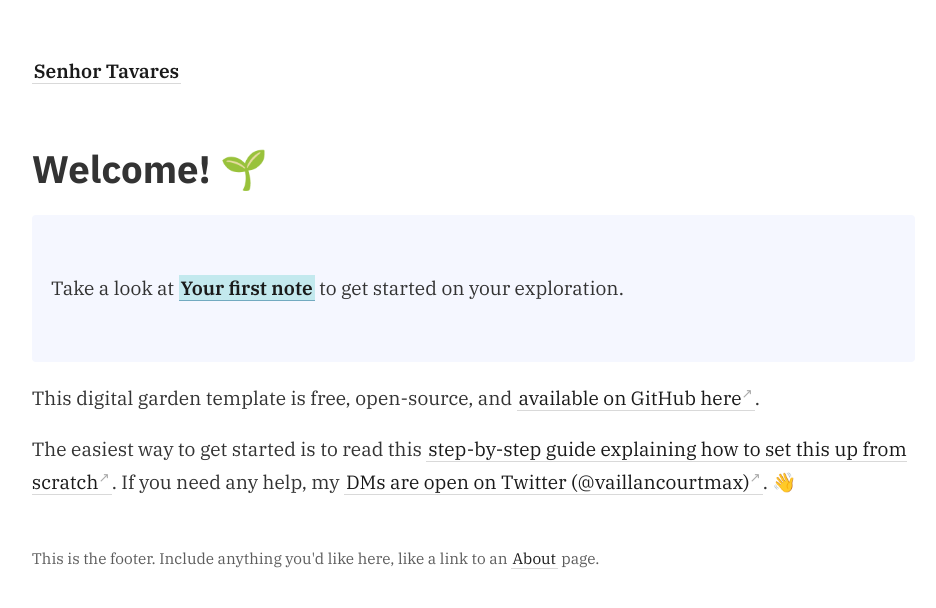
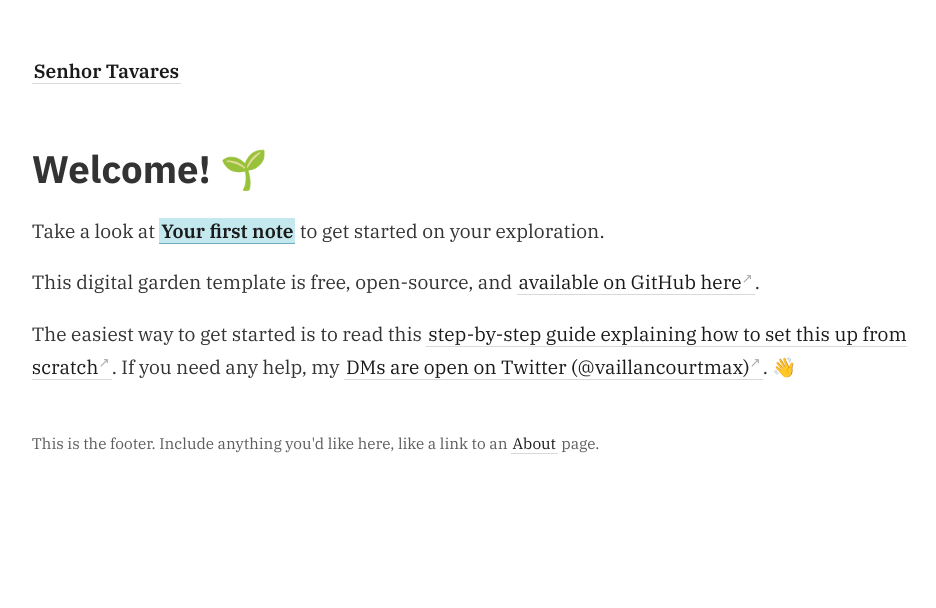
Before and after one commit to macedotavares/senhortavares, a Jekyll site: the page built from _pages/index.md, in a window 1280 px wide. Shown: the top 608 px of the page, without its empty margins (45-981 px from the left). Built offline with Jekyll 4.4.1, drawn with Linux system fonts in a browser that asks for light colours.

Commit message:
edited index

```diff
--- a/_pages/index.md
+++ b/_pages/index.md
@@ -7,9 +7,7 @@ permalink: /
 
 # Welcome! 🌱
 
-<p style="padding: 3em 1em; background: #f5f7ff; border-radius: 4px;">
   Take a look at <span style="font-weight: bold">[[Your first note]]</span> to get started on your exploration.
-</p>
 
 This digital garden template is free, open-source, and [available on GitHub here](https://github.com/maximevaillancourt/digital-garden-jekyll-template).
 
```
